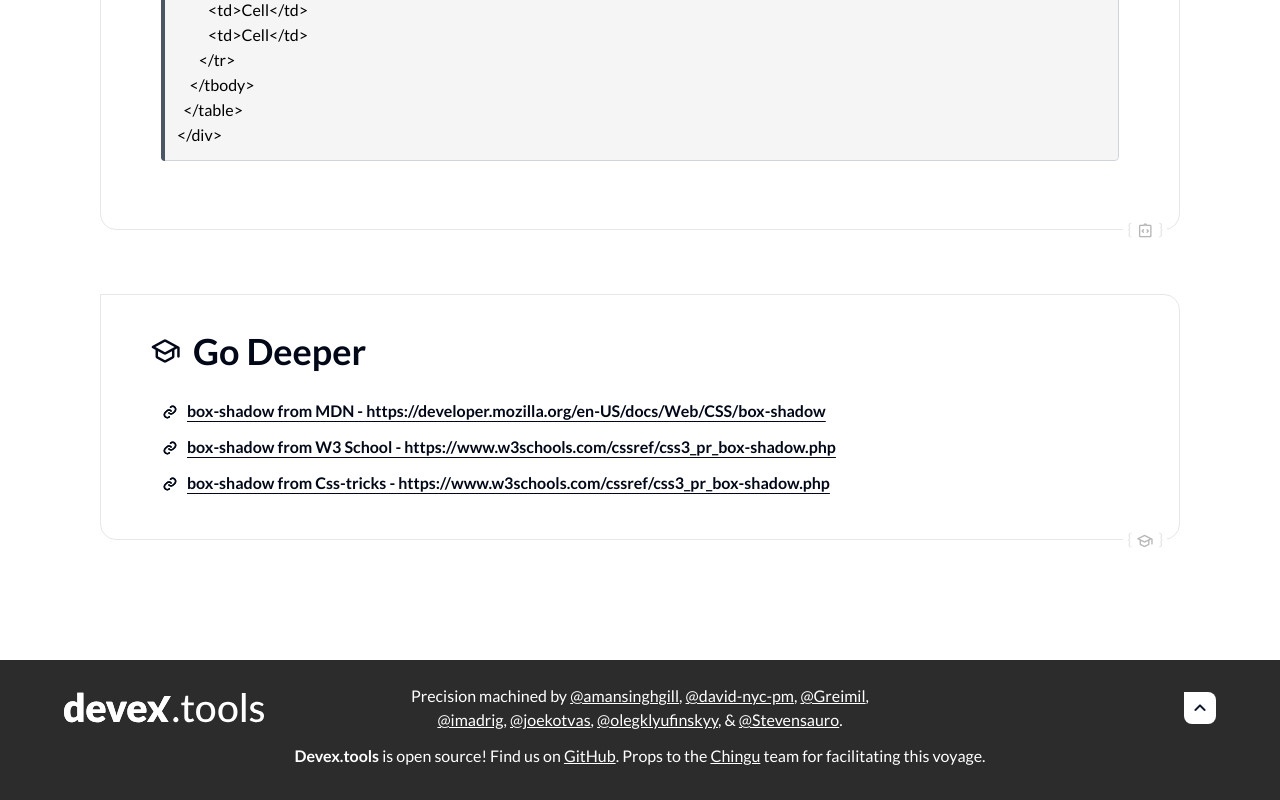
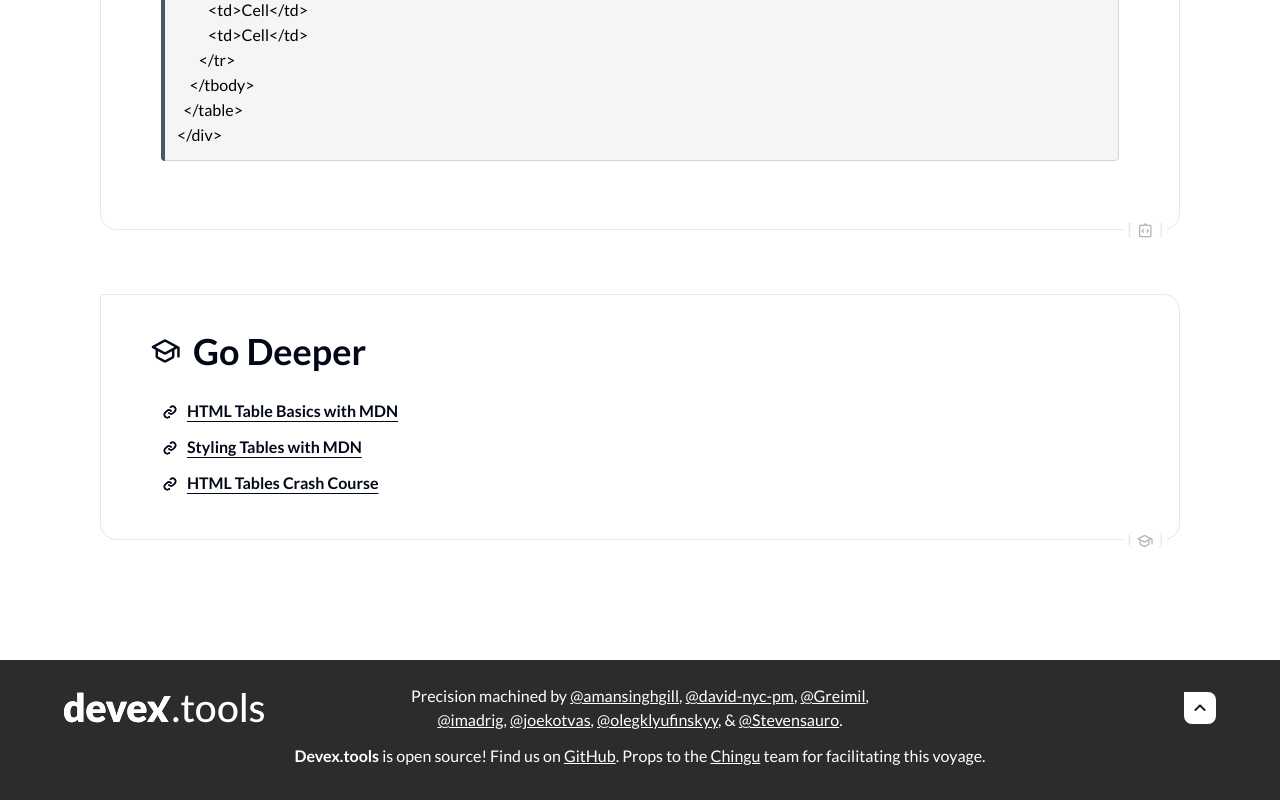
Before and after one commit to chingu-voyages/devex.tools, a React (Vite) app in the folder fetools-app/: page /tables in a window 1280 px wide. Shown: the part 4280-5080 px from the top of the page. Built offline with nearby package versions, Linux system fonts and the light colour scheme.

Commit message:
Add Go Deeper Links to Table Generator

```diff
--- a/fetools-app/src/pages/Tables.jsx
+++ b/fetools-app/src/pages/Tables.jsx
@@ -39,7 +39,6 @@ const Table = () => {
   const [isExpanded, toggleIsExpanded] = useExpander();
   const toastState = useToastState();
 
-
   return (
     <ToolMain>
       <ToolHeading
@@ -57,7 +56,7 @@ const Table = () => {
         <ToolPreviewPane toggleIsExpanded={toggleIsExpanded}>
           <div className="px-8 py-12 h-[40rem]">
             <div className="w-full h-full max-h-full overflow-auto flex items-start justify-start">
-               <TableGenerator
+              <TableGenerator
                 tableConfig={tableConfig}
                 setTableConfig={setTableConfig}
               />
@@ -71,8 +70,6 @@ const Table = () => {
         title="Code Snippets"
         icon="integration_instructions"
       >
-
-
         <TabSwitcher buttons={["HTML & CSS", "Tailwind"]}>
           <CodeBlock
             title="HTML & CSS"
@@ -90,24 +87,19 @@ const Table = () => {
         </TabSwitcher>
       </ToolSection>
 
-
-
       <GoDeeper
         linksData={[
           {
-            url: "https://developer.mozilla.org/en-US/docs/Web/CSS/box-shadow",
-            textValue:
-              "box-shadow from MDN - https://developer.mozilla.org/en-US/docs/Web/CSS/box-shadow ",
+            url: "https://developer.mozilla.org/en-US/docs/Learn/HTML/Tables/Basics",
+            textValue: "HTML Table Basics with MDN",
           },
           {
-            url: "https://www.w3schools.com/cssref/css3_pr_box-shadow.php",
-            textValue:
-              "box-shadow from W3 School - https://www.w3schools.com/cssref/css3_pr_box-shadow.php ",
+            url: "https://developer.mozilla.org/en-US/docs/Learn/CSS/Building_blocks/Styling_tables",
+            textValue: "Styling Tables with MDN",
           },
           {
-            url: "https://css-tricks.com/almanac/properties/b/box-shadow/",
-            textValue:
-              "box-shadow from Css-tricks - https://www.w3schools.com/cssref/css3_pr_box-shadow.php ",
+            url: "https://www.youtube.com/watch?v=IGBRYTpgyg4",
+            textValue: "HTML Tables Crash Course",
           },
         ]}
       />
```
